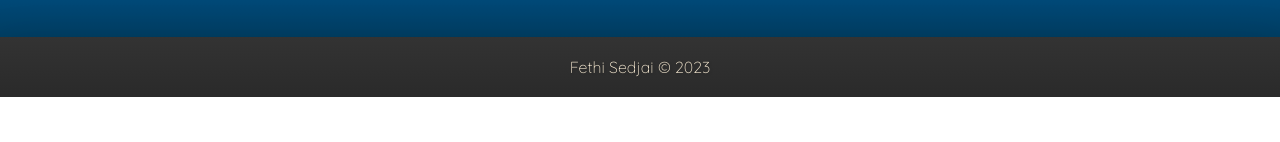
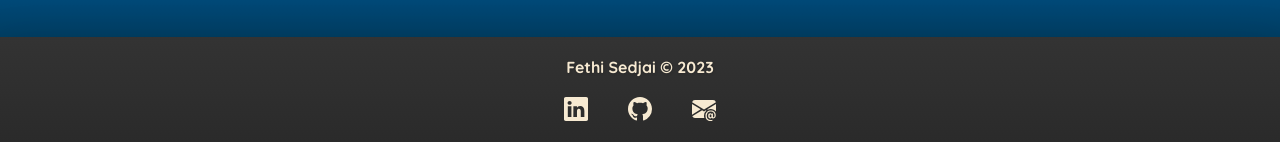
Before and after one commit to JohnnyJohnnyJohn/Portfolio, a plain HTML site: page index.html in a window 1280 px wide. Shown: the part 2043-2185 px from the top of the page. Before the commit the page ends 2140 px from the top, so only its background shows below. Drawn offline with nearby package versions, Linux system fonts and the light colour scheme.

Commit message:
add links footer

```diff
--- a/index.html
+++ b/index.html
@@ -338,10 +338,28 @@
 
   </section>
 
-  <footer class="flexRow fullWidth">
-
+  <footer class="flexColumn fullWidth">
     <p>Fethi Sedjai © 2023</p>
 
+    <div class="flexRow">
+      <a href="https://www.linkedin.com/in/fethisedjai/">
+        <svg xmlns="http://www.w3.org/2000/svg" width="24" height="24" fill="currentColor" class="bi bi-linkedin" viewBox="0 0 16 16">
+          <path d="M0 1.146C0 .513.526 0 1.175 0h13.65C15.474 0 16 .513 16 1.146v13.708c0 .633-.526 1.146-1.175 1.146H1.175C.526 16 0 15.487 0 14.854V1.146zm4.943 12.248V6.169H2.542v7.225h2.401zm-1.2-8.212c.837 0 1.358-.554 1.358-1.248-.015-.709-.52-1.248-1.342-1.248-.822 0-1.359.54-1.359 1.248 0 .694.521 1.248 1.327 1.248h.016zm4.908 8.212V9.359c0-.216.016-.432.08-.586.173-.431.568-.878 1.232-.878.869 0 1.216.662 1.216 1.634v3.865h2.401V9.25c0-2.22-1.184-3.252-2.764-3.252-1.274 0-1.845.7-2.165 1.193v.025h-.016a5.54 5.54 0 0 1 .016-.025V6.169h-2.4c.03.678 0 7.225 0 7.225h2.4z"/>
+        </svg>
+      </a>
+      <a href="https://github.com/JohnnyJohnnyJohn">
+        <svg xmlns="http://www.w3.org/2000/svg" width="24" height="24" fill="currentColor" class="bi bi-github" viewBox="0 0 16 16">
+          <path d="M8 0C3.58 0 0 3.58 0 8c0 3.54 2.29 6.53 5.47 7.59.4.07.55-.17.55-.38 0-.19-.01-.82-.01-1.49-2.01.37-2.53-.49-2.69-.94-.09-.23-.48-.94-.82-1.13-.28-.15-.68-.52-.01-.53.63-.01 1.08.58 1.23.82.72 1.21 1.87.87 2.33.66.07-.52.28-.87.51-1.07-1.78-.2-3.64-.89-3.64-3.95 0-.87.31-1.59.82-2.15-.08-.2-.36-1.02.08-2.12 0 0 .67-.21 2.2.82.64-.18 1.32-.27 2-.27.68 0 1.36.09 2 .27 1.53-1.04 2.2-.82 2.2-.82.44 1.1.16 1.92.08 2.12.51.56.82 1.27.82 2.15 0 3.07-1.87 3.75-3.65 3.95.29.25.54.73.54 1.48 0 1.07-.01 1.93-.01 2.2 0 .21.15.46.55.38A8.012 8.012 0 0 0 16 8c0-4.42-3.58-8-8-8z"/>
+        </svg>
+      </a>
+      <a href="mailto:fethisedjai@gmail.com">
+        <svg xmlns="http://www.w3.org/2000/svg" width="24" height="24" fill="currentColor" class="bi bi-envelope-at-fill" viewBox="0 0 16 16">
+          <path d="M2 2A2 2 0 0 0 .05 3.555L8 8.414l7.95-4.859A2 2 0 0 0 14 2H2Zm-2 9.8V4.698l5.803 3.546L0 11.801Zm6.761-2.97-6.57 4.026A2 2 0 0 0 2 14h6.256A4.493 4.493 0 0 1 8 12.5a4.49 4.49 0 0 1 1.606-3.446l-.367-.225L8 9.586l-1.239-.757ZM16 9.671V4.697l-5.803 3.546.338.208A4.482 4.482 0 0 1 12.5 8c1.414 0 2.675.652 3.5 1.671Z"/>
+          <path d="M15.834 12.244c0 1.168-.577 2.025-1.587 2.025-.503 0-1.002-.228-1.12-.648h-.043c-.118.416-.543.643-1.015.643-.77 0-1.259-.542-1.259-1.434v-.529c0-.844.481-1.4 1.26-1.4.585 0 .87.333.953.63h.03v-.568h.905v2.19c0 .272.18.42.411.42.315 0 .639-.415.639-1.39v-.118c0-1.277-.95-2.326-2.484-2.326h-.04c-1.582 0-2.64 1.067-2.64 2.724v.157c0 1.867 1.237 2.654 2.57 2.654h.045c.507 0 .935-.07 1.18-.18v.731c-.219.1-.643.175-1.237.175h-.044C10.438 16 9 14.82 9 12.646v-.214C9 10.36 10.421 9 12.485 9h.035c2.12 0 3.314 1.43 3.314 3.034v.21Zm-4.04.21v.227c0 .586.227.8.581.8.31 0 .564-.17.564-.743v-.367c0-.516-.275-.708-.572-.708-.346 0-.573.245-.573.791Z"/>
+        </svg>
+      </a>
+
+    </div>
   </footer>
 
   <script src="https://cdnjs.cloudflare.com/ajax/libs/wow/1.1.2/wow.min.js" integrity="sha512-Eak/29OTpb36LLo2r47IpVzPBLXnAMPAVypbSZiZ4Qkf8p/7S/XRG5xp7OKWPPYfJT6metI+IORkR5G8F900+g==" crossorigin="anonymous" referrerpolicy="no-referrer"></script>
--- a/style.css
+++ b/style.css
@@ -172,12 +172,17 @@ header {
 }
 
 footer {
-    font-weight: lighter;
+    font-weight: bold;
     background-color: #2a2a2a;
     background: linear-gradient(to bottom, #333333, #2a2a2a);
     box-shadow: 0 20px 50px 0 #00000040;
     color: #f7ead2;
-    justify-content: center;
+    align-items: center;
+}
+
+footer div a{
+    color: #f7ead2;
+    margin: 0 20px 20px 20px;
 }
 
 footer p {
```
